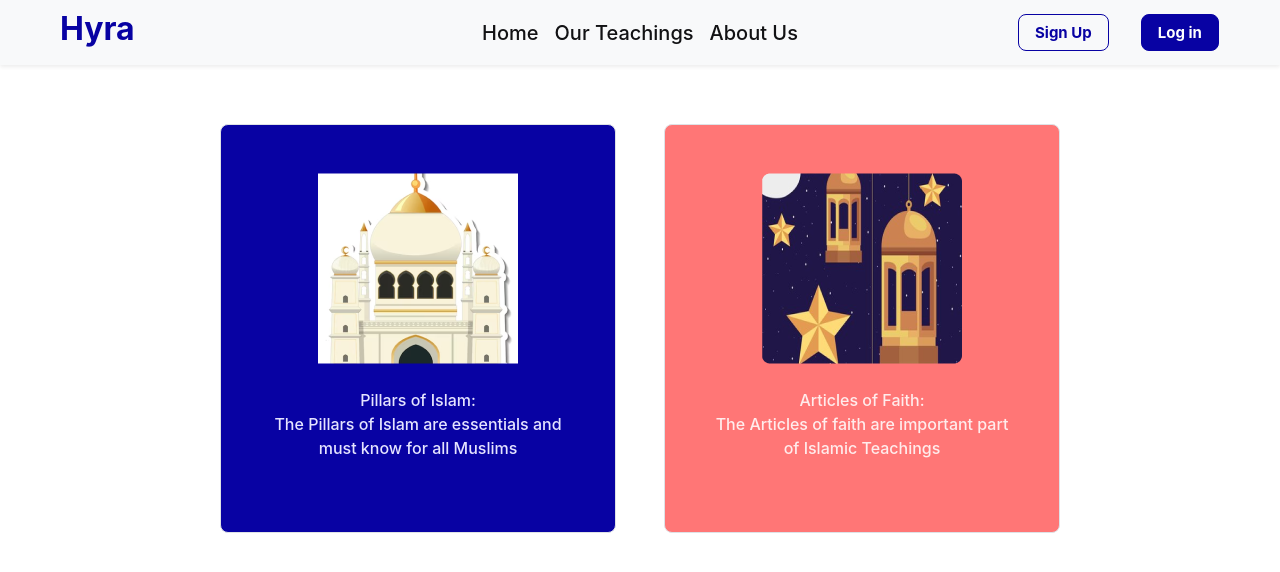
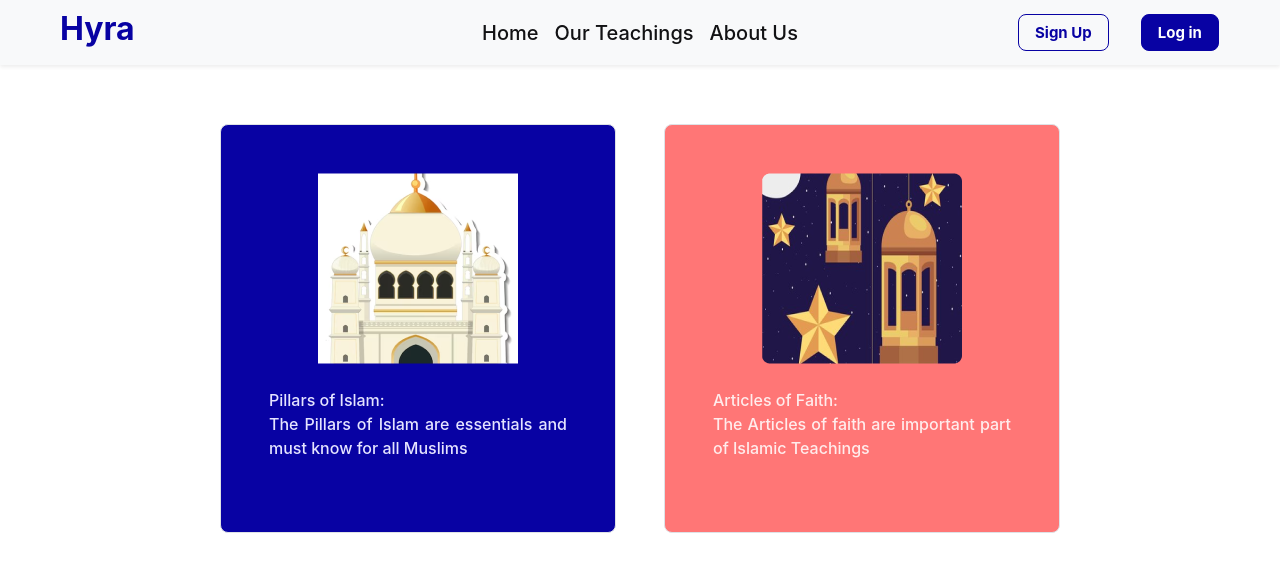
Before and after one commit to Oluwafemi-John1/Hyra-App, a React (Vite) app: page /ourteachings in a window 1280 px wide. Shown: the top 572 px of the page. Built offline with nearby package versions, Linux system fonts and the light colour scheme.

Commit message:
Add text alignment to Ourteachings component

```diff
--- a/src/components/Ourteachings.jsx
+++ b/src/components/Ourteachings.jsx
@@ -15,7 +15,8 @@ const Ourteachings = () => {
         fontSize: '16px',
         fontStyle: 'normal',
         fontWeight: '500',
-        lineHeight: '24px'
+        lineHeight: '24px',
+        textAlign: 'justify'
     }
 
     let boxTwo = {
@@ -29,7 +30,8 @@ const Ourteachings = () => {
         fontSize: '16px',
         fontStyle: 'normal',
         fontWeight: '500',
-        lineHeight: '24px'
+        lineHeight: '24px',
+        textAlign: 'justify'
     }
 
     return (
```
